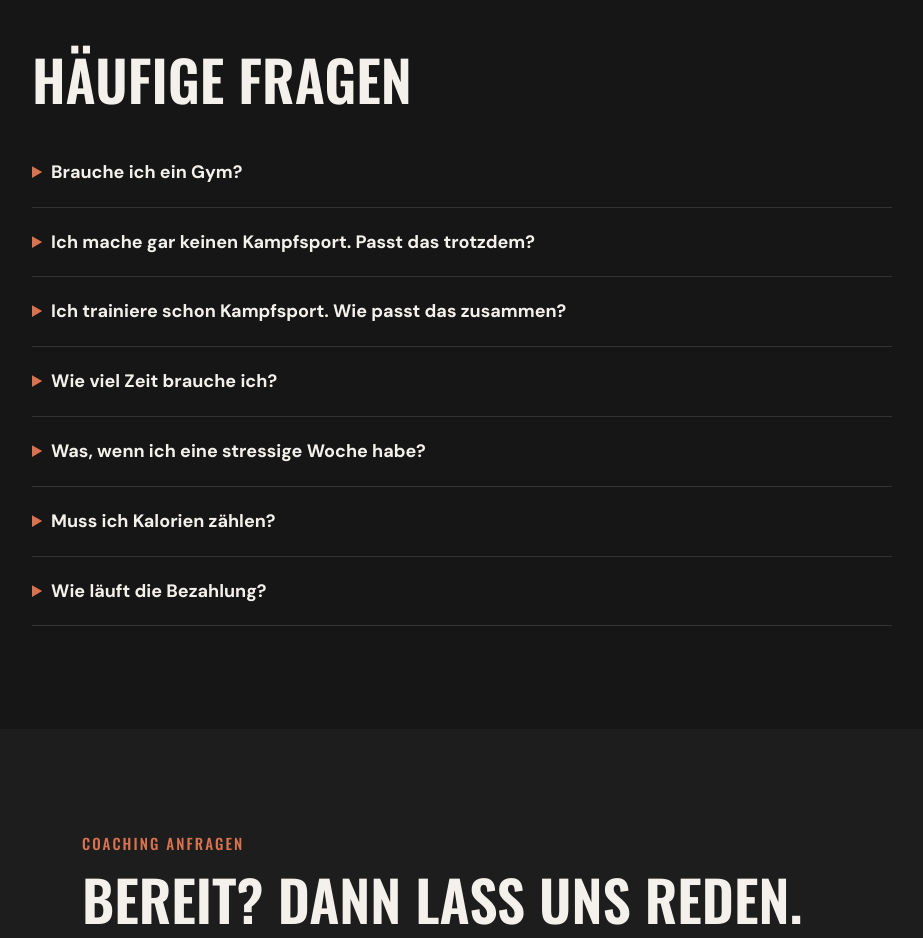
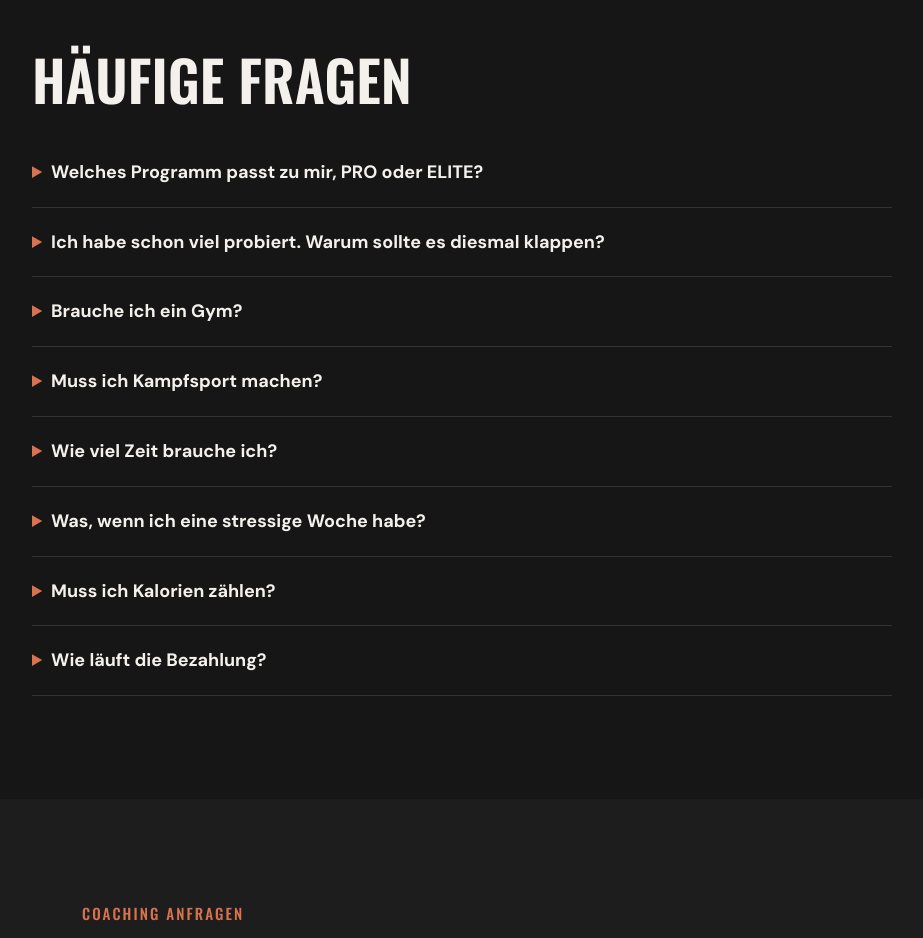
Before and after one commit to dominique-collab/fighting-shape-website, a plain HTML site: page index.html in a window 1280 px wide. Shown: the part 10620-11558 px from the top of the page, without its empty margins (178-1101 px from the left). Drawn offline with Linux system fonts and the light colour scheme.

Commit message:
FAQ: Programmwahl und ELITE-Frage, Kampfsport-Fragen zusammengelegt
Co-Authored-By: Claude Opus 5.5 <noreply@anthropic.com>
Claude-Session: https://claude.ai/code/session_01HwhiYZnF2Bmdezsp4uZYrL

```diff
--- a/index.html
+++ b/index.html
@@ -352,9 +352,10 @@ summary::marker{color:#D9734F}
 <div style="max-width: 860px; margin: 0 auto; display: flex; flex-direction: column; gap: 28px">
 <h2 style="margin: 0; font-family: 'Oswald', sans-serif; font-weight: 600; font-size: clamp(34px, 4.4vw, 56px); line-height: 1.08; text-transform: uppercase">Häufige Fragen</h2>
 <div style="display: flex; flex-direction: column">
+<details style="border-bottom: 1px solid #333333; padding: 20px 0"><summary style="cursor: pointer; font-weight: 700; font-size: 18px">Welches Programm passt zu mir, PRO oder ELITE?</summary><p style="margin: 12px 0 0; color: #B4AFA7">Als erste Einschätzung: Du weißt im Grunde, wie es geht, und brauchst vor allem einen klaren Plan und jemanden, der dranbleibt? Dann ist PRO der richtige Start. Du hast schon viel probiert, es hat nie lange gehalten, oder du merkst, dass es eher am Alltag und am Kopf hängt als am Plan? Dann ist ELITE für dich gemacht. Du bist unsicher? Dann finden wir es im Kennenlern-Gespräch gemeinsam heraus. Kostenlos und unverbindlich.</p></details>
+<details style="border-bottom: 1px solid #333333; padding: 20px 0"><summary style="cursor: pointer; font-weight: 700; font-size: 18px">Ich habe schon viel probiert. Warum sollte es diesmal klappen?</summary><p style="margin: 12px 0 0; color: #B4AFA7">Eine Garantie kann dir seriös niemand geben. Aber wenn du schon oft gestartet bist, lag es selten am Plan. Meist fehlten Struktur im Alltag, Gewohnheiten, die auch in stressigen Phasen halten, und das Verständnis, warum du etwas tust. Genau dafür ist ELITE da. Wir arbeiten eng zusammen und sprechen regelmäßig in 1:1-Calls, so oft du es brauchst. Am Anfang meist öfter, später seltener, weil du immer mehr selbst steuerst. Bis du es am Ende allein kannst.</p></details>
 <details style="border-bottom: 1px solid #333333; padding: 20px 0"><summary style="cursor: pointer; font-weight: 700; font-size: 18px">Brauche ich ein Gym?</summary><p style="margin: 12px 0 0; color: #B4AFA7">Beides geht. Im Gym oder zuhause mit Kettlebell und deinem eigenen Körpergewicht. Ich passe den Plan an deine Situation an.</p></details>
-<details style="border-bottom: 1px solid #333333; padding: 20px 0"><summary style="cursor: pointer; font-weight: 700; font-size: 18px">Ich mache gar keinen Kampfsport. Passt das trotzdem?</summary><p style="margin: 12px 0 0; color: #B4AFA7">Ja. Fighting Shape ist das Ziel, nicht die Voraussetzung. Du wirst stärker, beweglicher und fitter. Ob du je mit Kampfsport anfängst, entscheidest du.</p></details>
-<details style="border-bottom: 1px solid #333333; padding: 20px 0"><summary style="cursor: pointer; font-weight: 700; font-size: 18px">Ich trainiere schon Kampfsport. Wie passt das zusammen?</summary><p style="margin: 12px 0 0; color: #B4AFA7">Dein Vereinstraining plane ich mit ein. Wir ergänzen genau das, was dir dort fehlt. Statt dich zusätzlich platt zu machen.</p></details>
+<details style="border-bottom: 1px solid #333333; padding: 20px 0"><summary style="cursor: pointer; font-weight: 700; font-size: 18px">Muss ich Kampfsport machen?</summary><p style="margin: 12px 0 0; color: #B4AFA7">Nein. Fighting Shape ist das Ziel, nicht die Voraussetzung. Du wirst stärker, beweglicher und fitter, ob du je mit Kampfsport anfängst, entscheidest du. Trainierst du schon, plane ich dein Vereinstraining mit ein. Wir ergänzen genau das, was dir dort fehlt, statt dich zusätzlich platt zu machen.</p></details>
 <details style="border-bottom: 1px solid #333333; padding: 20px 0"><summary style="cursor: pointer; font-weight: 700; font-size: 18px">Wie viel Zeit brauche ich?</summary><p style="margin: 12px 0 0; color: #B4AFA7">3–4 Einheiten pro Woche à 30–60 Minuten, plus ein paar Minuten Mobility am Tag.</p></details>
 <details style="border-bottom: 1px solid #333333; padding: 20px 0"><summary style="cursor: pointer; font-weight: 700; font-size: 18px">Was, wenn ich eine stressige Woche habe?</summary><p style="margin: 12px 0 0; color: #B4AFA7">Dann passen wir an. Wir arbeiten mit 90 % statt 110 %. Das hält auch, wenn das Leben dazwischenkommt.</p></details>
 <details style="border-bottom: 1px solid #333333; padding: 20px 0"><summary style="cursor: pointer; font-weight: 700; font-size: 18px">Muss ich Kalorien zählen?</summary><p style="margin: 12px 0 0; color: #B4AFA7">Nicht zwingend. Du bekommst entweder einen festen Plan mit klarer Struktur oder mehr Flexibilität durchs Tracken. Das Ziel: Langfristig wird deine Ernährung zum Selbstläufer. Ganz ohne Tracken.</p></details>
```
